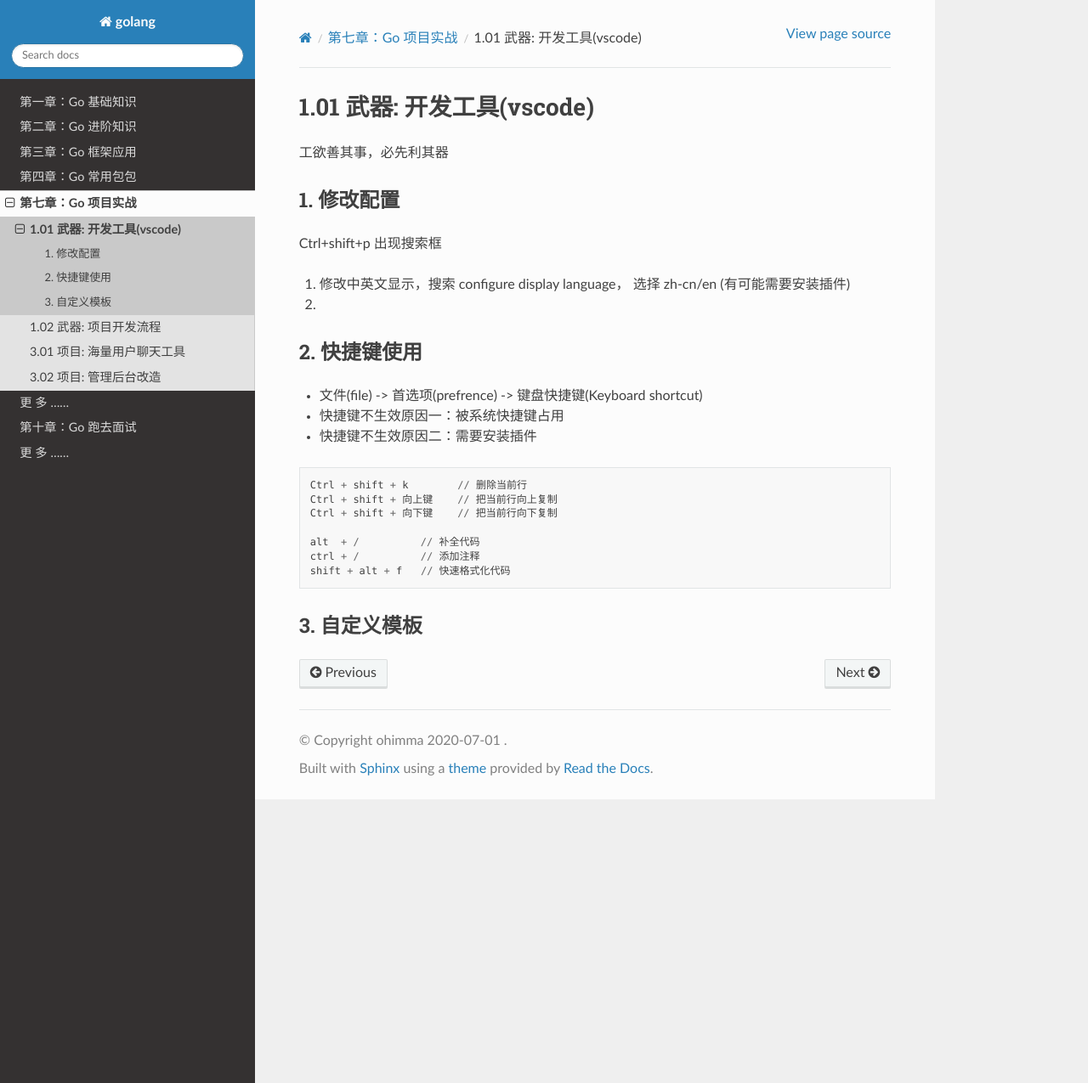
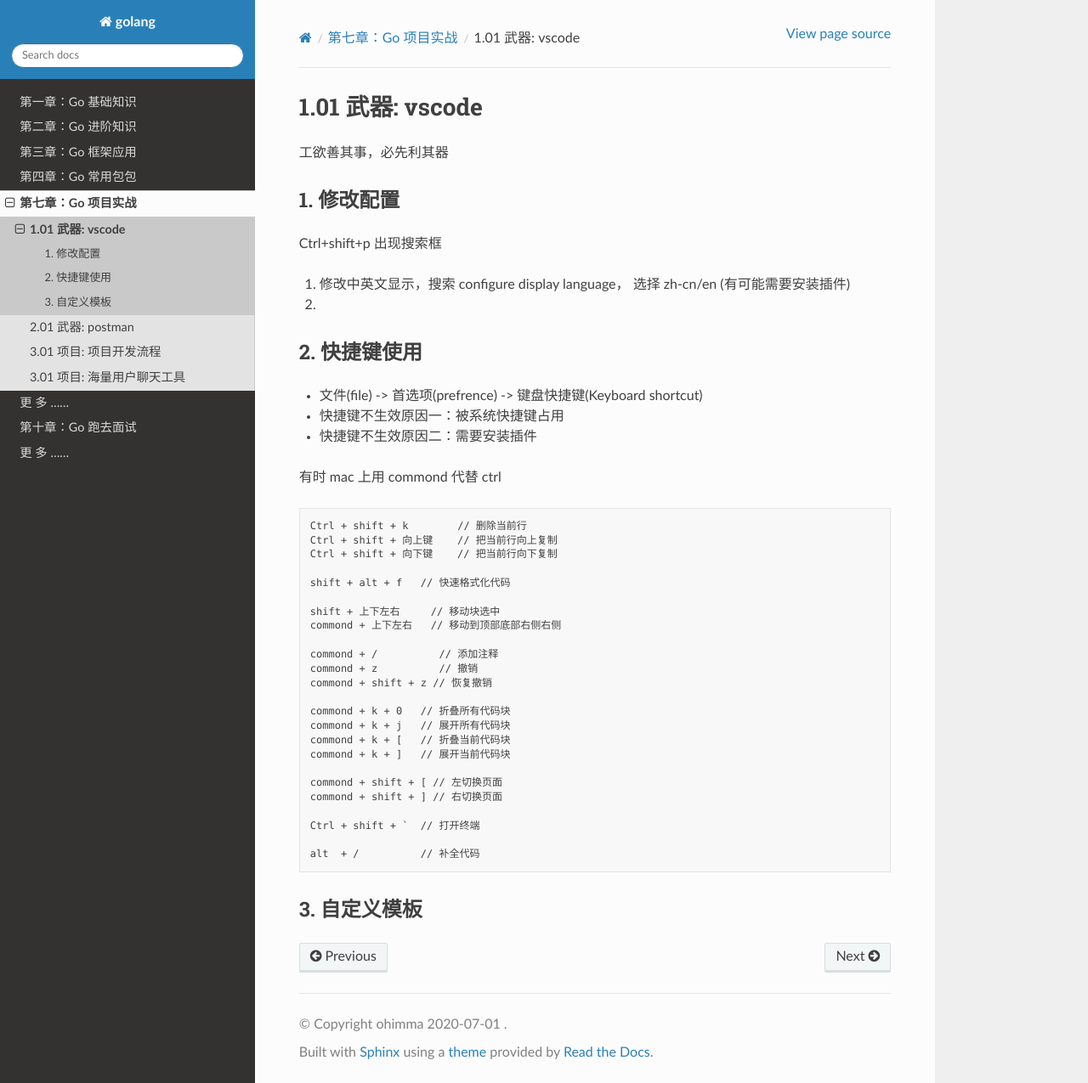
Before and after one commit to Ohimma/doc_golang, a Sphinx documentation site: the page built from source/c07/01_01_vscode.md, in a window 1280 px wide and 1275 px high. Shown: the whole window at 85% size. Built offline with Sphinx 7.4.7 and the Read the Docs theme 2.0.0, drawn with Linux system fonts in a browser that asks for light colours.

Commit message:
add vscode postman and some function

````diff
--- a/source/c07/01_01_vscode.md
+++ b/source/c07/01_01_vscode.md
@@ -1,30 +1,48 @@
-## 1.01 武器: 开发工具(vscode)
+## 1.01 武器: vscode
 
 工欲善其事，必先利其器
 
-
 #### 1. 修改配置
 
-Ctrl+shift+p  出现搜索框
+Ctrl+shift+p 出现搜索框
 
 1. 修改中英文显示，搜索 configure display language， 选择 zh-cn/en (有可能需要安装插件)
 2.
 
 #### 2. 快捷键使用
 
-* 文件(file) -> 首选项(prefrence) -> 键盘快捷键(Keyboard shortcut)
+- 文件(file) -> 首选项(prefrence) -> 键盘快捷键(Keyboard shortcut)
 
-* 快捷键不生效原因一：被系统快捷键占用
-* 快捷键不生效原因二：需要安装插件
+- 快捷键不生效原因一：被系统快捷键占用
+- 快捷键不生效原因二：需要安装插件
+
+有时 mac 上用 commond 代替 ctrl
 
 ```
 Ctrl + shift + k        // 删除当前行
 Ctrl + shift + 向上键    // 把当前行向上复制
 Ctrl + shift + 向下键    // 把当前行向下复制
 
+shift + alt + f   // 快速格式化代码
+
+shift + 上下左右     // 移动块选中
+commond + 上下左右   // 移动到顶部底部右侧右侧
+
+commond + /          // 添加注释
+commond + z          // 撤销
+commond + shift + z // 恢复撤销
+
+commond + k + 0   // 折叠所有代码块
+commond + k + j   // 展开所有代码块
+commond + k + [   // 折叠当前代码块
+commond + k + ]   // 展开当前代码块
+
+commond + shift + [ // 左切换页面
+commond + shift + ] // 右切换页面
+
+Ctrl + shift + `  // 打开终端
+
 alt  + /          // 补全代码
-ctrl + /          // 添加注释
-shift + alt + f   // 快速格式化代码
 ```
 
 #### 3. 自定义模板
````
Also changed, not shown: source/c07/01_02_program.md (deleted, +0 -9 lines), source/c07/02_01_postman.md (added, +69 -0 lines), source/c07/03_01.md (+7 -52 lines), source/c07/03_02.md (+51 -3 lines), source/c10/03_01.md (added, +123 -0 lines).
